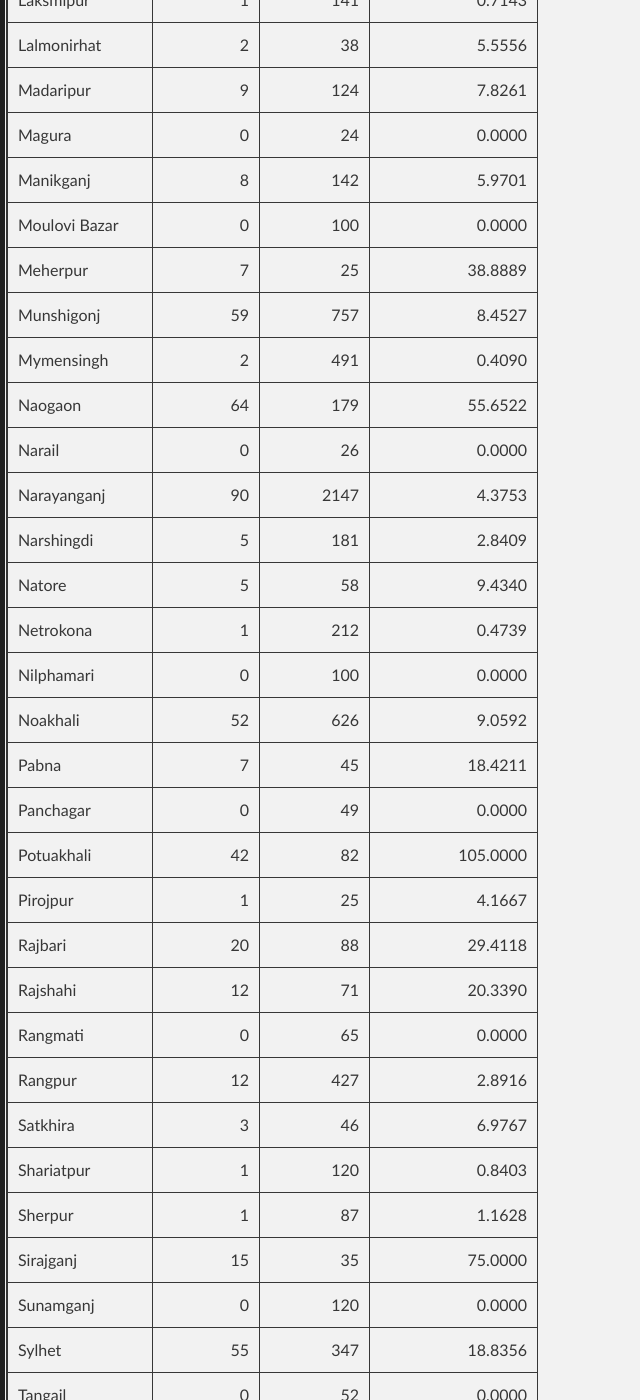
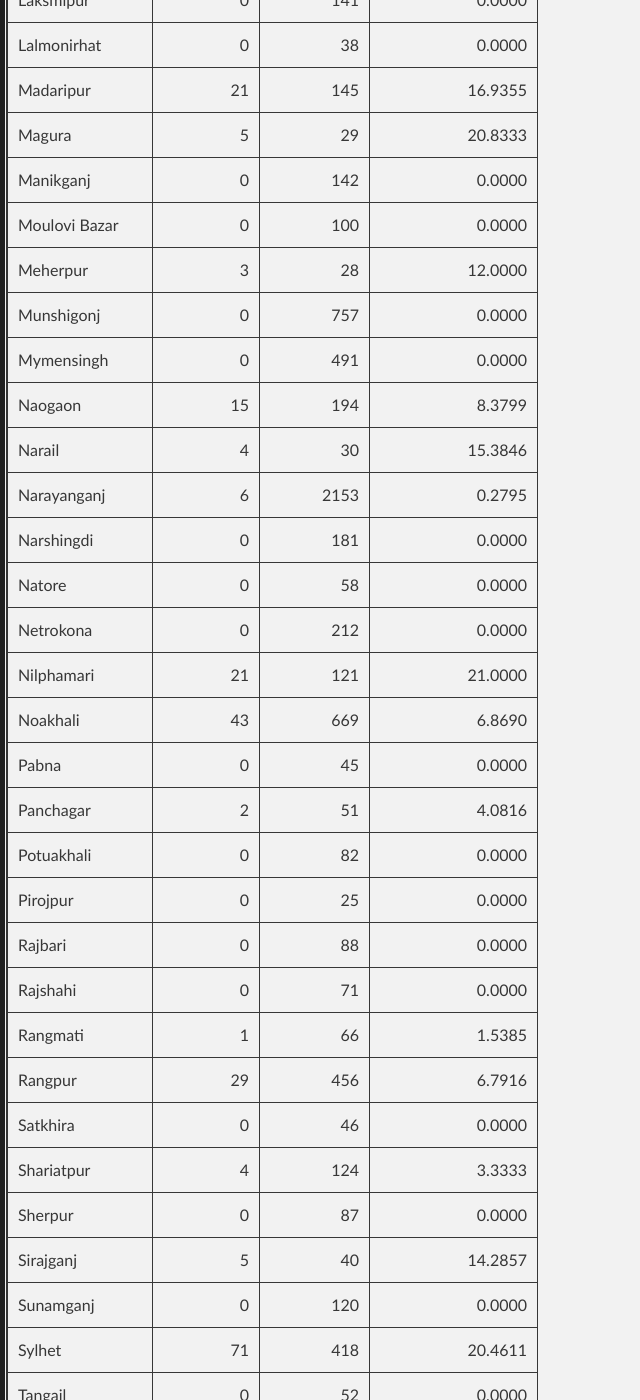
Before and after one commit to promitbasak/covid19bd, a Jekyll site: the page index.html, which Jekyll copies as it is, in a window 1280 px wide and 1400 px high, scrolled down 5662 px. Shown: the whole window, without its empty margins (0-640 px from the left). Built offline with Jekyll 4.4.1, drawn with Linux system fonts in a browser that asks for light colours; some of the changed text lies outside the part shown.

Commit message:
Update index.html

```diff
--- a/index.html
+++ b/index.html
@@ -101,7 +101,7 @@
         <h5>Total Deaths</h5>
       </div>
       <div>
-        <img src="https://raw.githubusercontent.com/promitbasak/Covid-19_bd_extended/master/assests/2020-05-31/Figure_22.png">
+        <img src="https://raw.githubusercontent.com/promitbasak/Covid-19_bd_extended/master/assests/2020-06-01/Figure_22.png">
         <h5>District-wise Corona Map</h5>
       </div>
       <div>
@@ -127,33 +127,33 @@
 </tr></thead>
 <tbody><tr>
 <td>Bagerhat</td>
-<td align="right">17</td>
-<td align="right">35</td>
-<td align="right">94.4444</td>
+<td align="right">2</td>
+<td align="right">37</td>
+<td align="right">5.7143</td>
 </tr>
 <tr>
 <td>Bandarban</td>
-<td align="right">5</td>
-<td align="right">36</td>
-<td align="right">16.1290</td>
+<td align="right">3</td>
+<td align="right">39</td>
+<td align="right">8.3333</td>
 </tr>
 <tr>
 <td>Barguna</td>
+<td align="right">0</td>
+<td align="right">67</td>
+<td align="right">0.0000</td>
+</tr>
+<tr>
+<td>Barishal</td>
+<td align="right">0</td>
+<td align="right">70</td>
+<td align="right">0.0000</td>
+</tr>
+<tr>
+<td>Bhola</td>
 <td align="right">23</td>
-<td align="right">67</td>
-<td align="right">52.2727</td>
-</tr>
-<tr>
-<td>Barishal</td>
-<td align="right">0</td>
-<td align="right">70</td>
-<td align="right">0.0000</td>
-</tr>
-<tr>
-<td>Bhola</td>
-<td align="right">0</td>
-<td align="right">23</td>
-<td align="right">0.0000</td>
+<td align="right">46</td>
+<td align="right">100.0000</td>
 </tr>
 <tr>
 <td>Bogura</td>
@@ -169,45 +169,45 @@
 </tr>
 <tr>
 <td>Chandpur</td>
-<td align="right">18</td>
-<td align="right">127</td>
-<td align="right">16.5138</td>
+<td align="right">4</td>
+<td align="right">131</td>
+<td align="right">3.1496</td>
 </tr>
 <tr>
 <td>Chapainawabganj</td>
-<td align="right">8</td>
+<td align="right">0</td>
 <td align="right">62</td>
-<td align="right">14.8148</td>
+<td align="right">0.0000</td>
 </tr>
 <tr>
 <td>Chattogram</td>
-<td align="right">153</td>
-<td align="right">2441</td>
-<td align="right">6.6871</td>
+<td align="right">24</td>
+<td align="right">2465</td>
+<td align="right">0.9832</td>
 </tr>
 <tr>
 <td>Chuadanga</td>
-<td align="right">0</td>
-<td align="right">93</td>
-<td align="right">0.0000</td>
+<td align="right">6</td>
+<td align="right">99</td>
+<td align="right">6.4516</td>
 </tr>
 <tr>
 <td>Cox&#39;s bazar</td>
-<td align="right">98</td>
-<td align="right">734</td>
-<td align="right">15.4088</td>
+<td align="right">64</td>
+<td align="right">798</td>
+<td align="right">8.7193</td>
 </tr>
 <tr>
 <td>Cumilla</td>
-<td align="right">75</td>
-<td align="right">846</td>
-<td align="right">9.7276</td>
+<td align="right">111</td>
+<td align="right">957</td>
+<td align="right">13.1206</td>
 </tr>
 <tr>
 <td>Dhaka</td>
-<td align="right">842</td>
-<td align="right">17764</td>
-<td align="right">4.9758</td>
+<td align="right">458</td>
+<td align="right">18222</td>
+<td align="right">2.5782</td>
 </tr>
 <tr>
 <td>Dinajpur</td>
@@ -217,33 +217,33 @@
 </tr>
 <tr>
 <td>Faridpur</td>
+<td align="right">0</td>
+<td align="right">223</td>
+<td align="right">0.0000</td>
+</tr>
+<tr>
+<td>Feni</td>
+<td align="right">5</td>
+<td align="right">221</td>
+<td align="right">2.3148</td>
+</tr>
+<tr>
+<td>Gaibandha</td>
+<td align="right">3</td>
 <td align="right">51</td>
-<td align="right">223</td>
-<td align="right">29.6512</td>
-</tr>
-<tr>
-<td>Feni</td>
-<td align="right">58</td>
-<td align="right">216</td>
-<td align="right">36.7089</td>
-</tr>
-<tr>
-<td>Gaibandha</td>
-<td align="right">0</td>
-<td align="right">48</td>
-<td align="right">0.0000</td>
+<td align="right">6.2500</td>
 </tr>
 <tr>
 <td>Gazipur</td>
-<td align="right">430</td>
-<td align="right">1065</td>
-<td align="right">67.7165</td>
+<td align="right">7</td>
+<td align="right">1072</td>
+<td align="right">0.6573</td>
 </tr>
 <tr>
 <td>Gopalganj</td>
-<td align="right">65</td>
-<td align="right">233</td>
-<td align="right">38.6905</td>
+<td align="right">0</td>
+<td align="right">232</td>
+<td align="right">0.0000</td>
 </tr>
 <tr>
 <td>Hobiganj</td>
@@ -260,8 +260,8 @@
 <tr>
 <td>Jessore</td>
 <td align="right">4</td>
-<td align="right">148</td>
-<td align="right">2.7778</td>
+<td align="right">152</td>
+<td align="right">2.7027</td>
 </tr>
 <tr>
 <td>Jhalokathi</td>
@@ -271,243 +271,243 @@
 </tr>
 <tr>
 <td>Jhenaidah</td>
+<td align="right">5</td>
+<td align="right">55</td>
+<td align="right">10.0000</td>
+</tr>
+<tr>
+<td>Joypurhat</td>
+<td align="right">23</td>
+<td align="right">163</td>
+<td align="right">16.4286</td>
+</tr>
+<tr>
+<td>Khagrachari</td>
+<td align="right">5</td>
+<td align="right">47</td>
+<td align="right">11.9048</td>
+</tr>
+<tr>
+<td>Khulna</td>
+<td align="right">6</td>
+<td align="right">82</td>
+<td align="right">7.8947</td>
+</tr>
+<tr>
+<td>Kishoreganj</td>
+<td align="right">0</td>
+<td align="right">233</td>
+<td align="right">0.0000</td>
+</tr>
+<tr>
+<td>Kurigram</td>
 <td align="right">2</td>
-<td align="right">50</td>
-<td align="right">4.1667</td>
-</tr>
-<tr>
-<td>Joypurhat</td>
-<td align="right">0</td>
-<td align="right">140</td>
-<td align="right">0.0000</td>
-</tr>
-<tr>
-<td>Khagrachari</td>
-<td align="right">7</td>
-<td align="right">42</td>
-<td align="right">20.0000</td>
-</tr>
-<tr>
-<td>Khulna</td>
-<td align="right">3</td>
-<td align="right">76</td>
-<td align="right">4.1096</td>
-</tr>
-<tr>
-<td>Kishoreganj</td>
-<td align="right">0</td>
-<td align="right">233</td>
-<td align="right">0.0000</td>
-</tr>
-<tr>
-<td>Kurigram</td>
-<td align="right">1</td>
-<td align="right">68</td>
-<td align="right">1.4925</td>
+<td align="right">70</td>
+<td align="right">2.9412</td>
 </tr>
 <tr>
 <td>Kushtia</td>
 <td align="right">6</td>
-<td align="right">68</td>
-<td align="right">9.6774</td>
+<td align="right">74</td>
+<td align="right">8.8235</td>
 </tr>
 <tr>
 <td>Laksmipur</td>
+<td align="right">0</td>
+<td align="right">141</td>
+<td align="right">0.0000</td>
+</tr>
+<tr>
+<td>Lalmonirhat</td>
+<td align="right">0</td>
+<td align="right">38</td>
+<td align="right">0.0000</td>
+</tr>
+<tr>
+<td>Madaripur</td>
+<td align="right">21</td>
+<td align="right">145</td>
+<td align="right">16.9355</td>
+</tr>
+<tr>
+<td>Magura</td>
+<td align="right">5</td>
+<td align="right">29</td>
+<td align="right">20.8333</td>
+</tr>
+<tr>
+<td>Manikganj</td>
+<td align="right">0</td>
+<td align="right">142</td>
+<td align="right">0.0000</td>
+</tr>
+<tr>
+<td>Moulovi Bazar</td>
+<td align="right">0</td>
+<td align="right">100</td>
+<td align="right">0.0000</td>
+</tr>
+<tr>
+<td>Meherpur</td>
+<td align="right">3</td>
+<td align="right">28</td>
+<td align="right">12.0000</td>
+</tr>
+<tr>
+<td>Munshigonj</td>
+<td align="right">0</td>
+<td align="right">757</td>
+<td align="right">0.0000</td>
+</tr>
+<tr>
+<td>Mymensingh</td>
+<td align="right">0</td>
+<td align="right">491</td>
+<td align="right">0.0000</td>
+</tr>
+<tr>
+<td>Naogaon</td>
+<td align="right">15</td>
+<td align="right">194</td>
+<td align="right">8.3799</td>
+</tr>
+<tr>
+<td>Narail</td>
+<td align="right">4</td>
+<td align="right">30</td>
+<td align="right">15.3846</td>
+</tr>
+<tr>
+<td>Narayanganj</td>
+<td align="right">6</td>
+<td align="right">2153</td>
+<td align="right">0.2795</td>
+</tr>
+<tr>
+<td>Narshingdi</td>
+<td align="right">0</td>
+<td align="right">181</td>
+<td align="right">0.0000</td>
+</tr>
+<tr>
+<td>Natore</td>
+<td align="right">0</td>
+<td align="right">58</td>
+<td align="right">0.0000</td>
+</tr>
+<tr>
+<td>Netrokona</td>
+<td align="right">0</td>
+<td align="right">212</td>
+<td align="right">0.0000</td>
+</tr>
+<tr>
+<td>Nilphamari</td>
+<td align="right">21</td>
+<td align="right">121</td>
+<td align="right">21.0000</td>
+</tr>
+<tr>
+<td>Noakhali</td>
+<td align="right">43</td>
+<td align="right">669</td>
+<td align="right">6.8690</td>
+</tr>
+<tr>
+<td>Pabna</td>
+<td align="right">0</td>
+<td align="right">45</td>
+<td align="right">0.0000</td>
+</tr>
+<tr>
+<td>Panchagar</td>
+<td align="right">2</td>
+<td align="right">51</td>
+<td align="right">4.0816</td>
+</tr>
+<tr>
+<td>Potuakhali</td>
+<td align="right">0</td>
+<td align="right">82</td>
+<td align="right">0.0000</td>
+</tr>
+<tr>
+<td>Pirojpur</td>
+<td align="right">0</td>
+<td align="right">25</td>
+<td align="right">0.0000</td>
+</tr>
+<tr>
+<td>Rajbari</td>
+<td align="right">0</td>
+<td align="right">88</td>
+<td align="right">0.0000</td>
+</tr>
+<tr>
+<td>Rajshahi</td>
+<td align="right">0</td>
+<td align="right">71</td>
+<td align="right">0.0000</td>
+</tr>
+<tr>
+<td>Rangmati</td>
 <td align="right">1</td>
-<td align="right">141</td>
-<td align="right">0.7143</td>
-</tr>
-<tr>
-<td>Lalmonirhat</td>
-<td align="right">2</td>
-<td align="right">38</td>
-<td align="right">5.5556</td>
-</tr>
-<tr>
-<td>Madaripur</td>
-<td align="right">9</td>
+<td align="right">66</td>
+<td align="right">1.5385</td>
+</tr>
+<tr>
+<td>Rangpur</td>
+<td align="right">29</td>
+<td align="right">456</td>
+<td align="right">6.7916</td>
+</tr>
+<tr>
+<td>Satkhira</td>
+<td align="right">0</td>
+<td align="right">46</td>
+<td align="right">0.0000</td>
+</tr>
+<tr>
+<td>Shariatpur</td>
+<td align="right">4</td>
 <td align="right">124</td>
-<td align="right">7.8261</td>
-</tr>
-<tr>
-<td>Magura</td>
-<td align="right">0</td>
-<td align="right">24</td>
-<td align="right">0.0000</td>
-</tr>
-<tr>
-<td>Manikganj</td>
-<td align="right">8</td>
-<td align="right">142</td>
-<td align="right">5.9701</td>
-</tr>
-<tr>
-<td>Moulovi Bazar</td>
-<td align="right">0</td>
-<td align="right">100</td>
-<td align="right">0.0000</td>
-</tr>
-<tr>
-<td>Meherpur</td>
-<td align="right">7</td>
-<td align="right">25</td>
-<td align="right">38.8889</td>
-</tr>
-<tr>
-<td>Munshigonj</td>
-<td align="right">59</td>
-<td align="right">757</td>
-<td align="right">8.4527</td>
-</tr>
-<tr>
-<td>Mymensingh</td>
-<td align="right">2</td>
-<td align="right">491</td>
-<td align="right">0.4090</td>
-</tr>
-<tr>
-<td>Naogaon</td>
-<td align="right">64</td>
-<td align="right">179</td>
-<td align="right">55.6522</td>
-</tr>
-<tr>
-<td>Narail</td>
-<td align="right">0</td>
-<td align="right">26</td>
-<td align="right">0.0000</td>
-</tr>
-<tr>
-<td>Narayanganj</td>
-<td align="right">90</td>
-<td align="right">2147</td>
-<td align="right">4.3753</td>
-</tr>
-<tr>
-<td>Narshingdi</td>
-<td align="right">5</td>
-<td align="right">181</td>
-<td align="right">2.8409</td>
-</tr>
-<tr>
-<td>Natore</td>
-<td align="right">5</td>
-<td align="right">58</td>
-<td align="right">9.4340</td>
-</tr>
-<tr>
-<td>Netrokona</td>
-<td align="right">1</td>
-<td align="right">212</td>
-<td align="right">0.4739</td>
-</tr>
-<tr>
-<td>Nilphamari</td>
-<td align="right">0</td>
-<td align="right">100</td>
-<td align="right">0.0000</td>
-</tr>
-<tr>
-<td>Noakhali</td>
+<td align="right">3.3333</td>
+</tr>
+<tr>
+<td>Sherpur</td>
+<td align="right">0</td>
+<td align="right">87</td>
+<td align="right">0.0000</td>
+</tr>
+<tr>
+<td>Sirajganj</td>
+<td align="right">5</td>
+<td align="right">40</td>
+<td align="right">14.2857</td>
+</tr>
+<tr>
+<td>Sunamganj</td>
+<td align="right">0</td>
+<td align="right">120</td>
+<td align="right">0.0000</td>
+</tr>
+<tr>
+<td>Sylhet</td>
+<td align="right">71</td>
+<td align="right">418</td>
+<td align="right">20.4611</td>
+</tr>
+<tr>
+<td>Tangail</td>
+<td align="right">0</td>
 <td align="right">52</td>
-<td align="right">626</td>
-<td align="right">9.0592</td>
-</tr>
-<tr>
-<td>Pabna</td>
-<td align="right">7</td>
-<td align="right">45</td>
-<td align="right">18.4211</td>
-</tr>
-<tr>
-<td>Panchagar</td>
-<td align="right">0</td>
-<td align="right">49</td>
-<td align="right">0.0000</td>
-</tr>
-<tr>
-<td>Potuakhali</td>
-<td align="right">42</td>
-<td align="right">82</td>
-<td align="right">105.0000</td>
-</tr>
-<tr>
-<td>Pirojpur</td>
-<td align="right">1</td>
-<td align="right">25</td>
-<td align="right">4.1667</td>
-</tr>
-<tr>
-<td>Rajbari</td>
-<td align="right">20</td>
-<td align="right">88</td>
-<td align="right">29.4118</td>
-</tr>
-<tr>
-<td>Rajshahi</td>
-<td align="right">12</td>
-<td align="right">71</td>
-<td align="right">20.3390</td>
-</tr>
-<tr>
-<td>Rangmati</td>
-<td align="right">0</td>
+<td align="right">0.0000</td>
+</tr>
+<tr>
+<td>Thakurgaon</td>
+<td align="right">4</td>
 <td align="right">65</td>
-<td align="right">0.0000</td>
-</tr>
-<tr>
-<td>Rangpur</td>
-<td align="right">12</td>
-<td align="right">427</td>
-<td align="right">2.8916</td>
-</tr>
-<tr>
-<td>Satkhira</td>
-<td align="right">3</td>
-<td align="right">46</td>
-<td align="right">6.9767</td>
-</tr>
-<tr>
-<td>Shariatpur</td>
-<td align="right">1</td>
-<td align="right">120</td>
-<td align="right">0.8403</td>
-</tr>
-<tr>
-<td>Sherpur</td>
-<td align="right">1</td>
-<td align="right">87</td>
-<td align="right">1.1628</td>
-</tr>
-<tr>
-<td>Sirajganj</td>
-<td align="right">15</td>
-<td align="right">35</td>
-<td align="right">75.0000</td>
-</tr>
-<tr>
-<td>Sunamganj</td>
-<td align="right">0</td>
-<td align="right">120</td>
-<td align="right">0.0000</td>
-</tr>
-<tr>
-<td>Sylhet</td>
-<td align="right">55</td>
-<td align="right">347</td>
-<td align="right">18.8356</td>
-</tr>
-<tr>
-<td>Tangail</td>
-<td align="right">0</td>
-<td align="right">52</td>
-<td align="right">0.0000</td>
-</tr>
-<tr>
-<td>Thakurgaon</td>
-<td align="right">0</td>
-<td align="right">61</td>
-<td align="right">0.0000</td>
+<td align="right">6.5574</td>
 </tr>
 </tbody></table>
 
```
